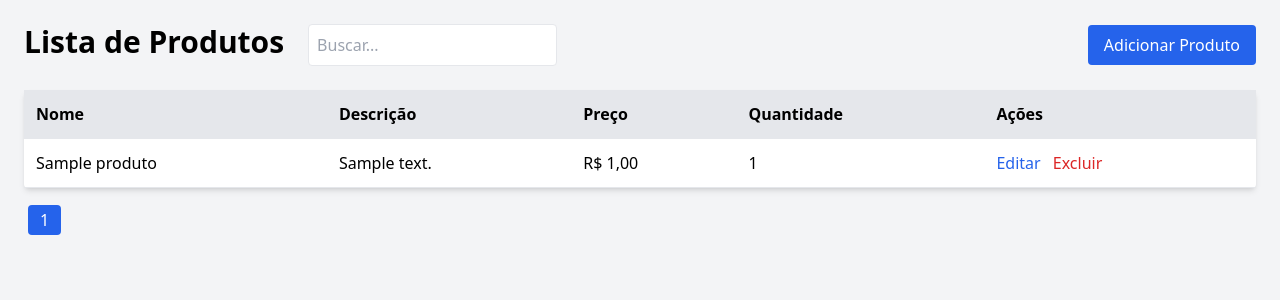
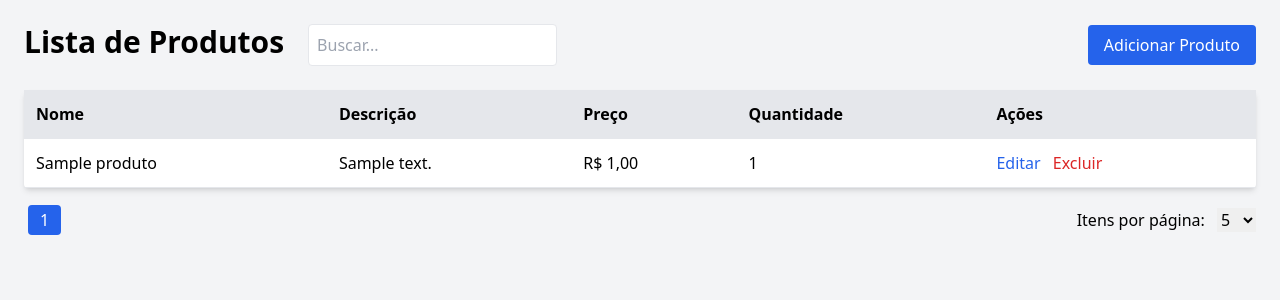
Before and after one commit to BirdRa1n/StockManagerPHP, a PHP site: page /produtos in a window 1280 px wide. Shown: the top 300 px of the page. Run offline with PHP 8.4, Linux system fonts and the light colour scheme; the visitor is signed in with stand-in values (Sample User, id 1); tables that the repository leaves empty hold one stand-in row (values such as "Sample post"); data that the repository does not hold is empty; some libraries are stand-ins or nearby versions.

Commit message:
feat(produtos): adicionar seletor de itens por página na listagem de produtos
Adicionar um seletor suspenso para escolher o número de itens exibidos por página na visualização da lista de produtos. Isso melhora a experiência do usuário ao permitir personalização da paginação.

```diff
--- a/src/app/Views/produtos/lista.php
+++ b/src/app/Views/produtos/lista.php
@@ -36,6 +36,7 @@
             </tbody>
         </table>
 
+        <div class="flex justify-between w-full">
             <div class="mt-5">
                 <?php
                 $totalPaginas = ceil($data['total'] / ($_GET['itens_por_pagina'] ?? 5));
@@ -48,6 +49,18 @@
                 <?php endfor; ?>
 
             </div>
+
+            <div class="mt-5">
+                <label for="itensPorPagina" class="mr-2">Itens por página:</label>
+                <select id="itensPorPagina" onchange="window.location.href='/produtos?itens_por_pagina=' + this.value + '&busca=<?= urlencode($_GET['busca'] ?? '') ?>'">
+                    <?php foreach ([5, 10, 20, 50] as $opcao):
+                        $selecionado = ($opcao == ($_GET['itens_por_pagina'] ?? 5)) ? 'selected' : '';
+                    ?>
+                        <option value="<?= $opcao ?>" <?= $selecionado ?>><?= $opcao ?></option>
+                    <?php endforeach; ?>
+                </select>
+            </div>
+
         </div>
 </body>
 
```
Lines whose indentation alone changed are shown as unchanged.
